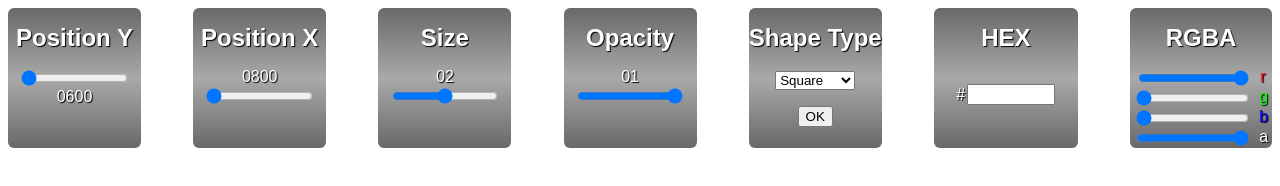
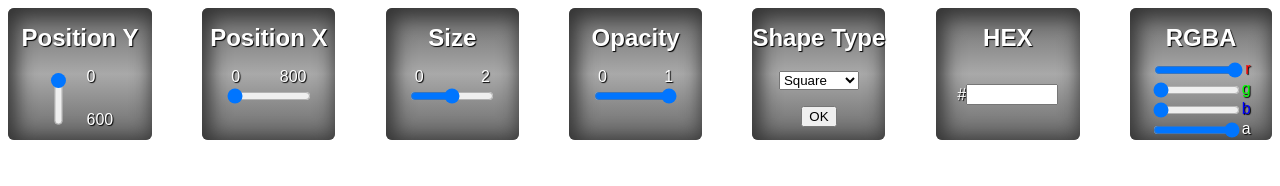
Before and after one commit to Leshista/BlockManipulation, a plain HTML site: page index.html in a window 1280 px wide. Drawn offline with Linux system fonts and the light colour scheme.

Commit message:
Finished css part for the control blocks

```diff
--- a/index.html
+++ b/index.html
@@ -15,9 +15,10 @@
             <h1 class="control-block__title">
                 Position Y
             </h1>
-            <div class="control-block__input-area">
-                <input type="range" value="0" id="position-y" min="0" max="600" class="control-block__input">
-                <label for="position-y" class="numeral-label">
+            <div class="control-block__input-area control-block__input-area_vertical">
+                <input type="range" value="0" id="position-y" min="0" max="600"
+                    class="control-block__input control-block__input_vertical">
+                <label for="position-y" class="numeral-label numeral-label_vertical">
                     <span>0</span>
                     <span>600</span>
                 </label>
@@ -82,7 +83,7 @@
             </div>
         </div>
         <div class="control-block">
-            <h1 class="control-block__title">
+            <h1 class="control-block__title control-block__title_rgba">
                 RGBA
             </h1>
             <div class="control-block__input-area">
--- a/scss/style.scss
+++ b/scss/style.scss
@@ -17,14 +17,23 @@
     display: flex;
     flex-direction: column;
     align-items: center;
+    box-shadow: inset 4px 4px 20px 4px #333;
     &__title {
         font-size: 1.5rem;
+        &_rgba {
+            margin-bottom: 0.5rem;
+        }
     }
 
     &__input-area {
+        width: 70%;
         display: flex;
         align-items: center;
         flex-direction: column;
+        &_vertical {
+            display: flex;
+            flex-direction: row;
+        }
         &_shape {
             margin-top: 0.2rem;
         }
@@ -37,7 +46,10 @@
     }
 
     &__input {
-        width: 80%;
+        width: 90%;
+        &_vertical {
+            transform: rotate(90deg);
+        }
         &_hex {
             width: 60%;
         }
@@ -62,6 +74,11 @@
 .numeral-label {
     display: flex;
     justify-content: space-between;
+    width: 4.7rem;
+    &_vertical {
+        flex-direction: column;
+        height: 3.8rem;
+    }
 }
 .main {
 }
```
Also changed, not shown: css/style.css.
